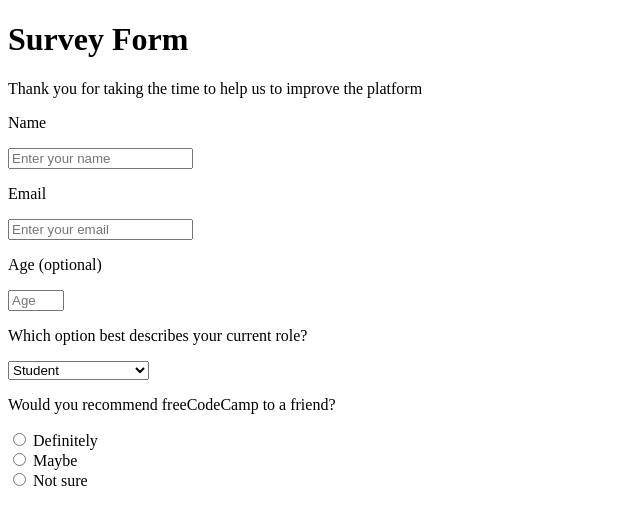
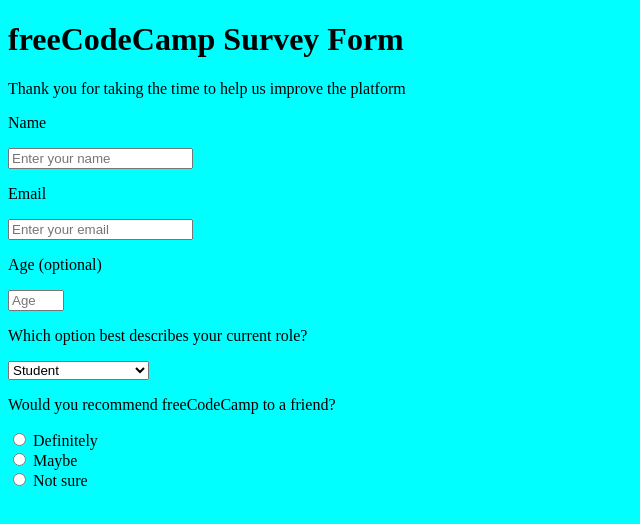
Before and after one commit to ishimwepati/Survey-Form-Microverse_pair_programming-Muhammad-and-Ishimwe-, a plain HTML site: page index.html in a window 1280 px wide. Shown: the whole page, without its empty margins (0-640 px from the left). Drawn offline with Linux system fonts and the light colour scheme.

Commit message:
Add files via upload

```diff
--- a/index.html
+++ b/index.html
@@ -5,12 +5,17 @@
     <meta http-equiv="X-UA-Compatible" content="IE=edge" />
     <meta name="viewport" content="width=device-width, initial-scale=1.0" />
     <title></title>
+    <link rel="stylesheet" href="style.css" />
   </head>
   <body>
-    <h1 id="title">Survey Form</h1>
+    <div class="hero">
+      <div class="main-hero">
+        <h1 id="title">freeCodeCamp Survey Form</h1>
         <p id="description">
-      Thank you for taking the time to help us to improve the platform
+          Thank you for taking the time to help us improve the platform
         </p>
+      </div>
+      <div class="sub-hero">
         <form id="survey-form" action="">
           <p id="name-label">Name</p>
           <input id="name" type="text" placeholder="Enter your name" />
@@ -18,7 +23,13 @@
           <input id="email" type="email" placeholder="Enter your email" />
 
           <p id="number-label">Age <span>(optional)</span></p>
-      <input min="18" max="50" id="number" type="number" placeholder="Age" />
+          <input
+            min="18"
+            max="50"
+            id="number"
+            type="number"
+            placeholder="Age"
+          />
           <p>Which option best describes your current role?</p>
 
           <select aria-placeholder="Select current role" id="dropdown">
@@ -38,5 +49,7 @@
           <input type="radio" name="attributes" />
           <label for="Not sure">Not sure</label><br />
         </form>
+      </div>
+    </div>
   </body>
 </html>
```
Lines whose indentation alone changed are shown as unchanged.
